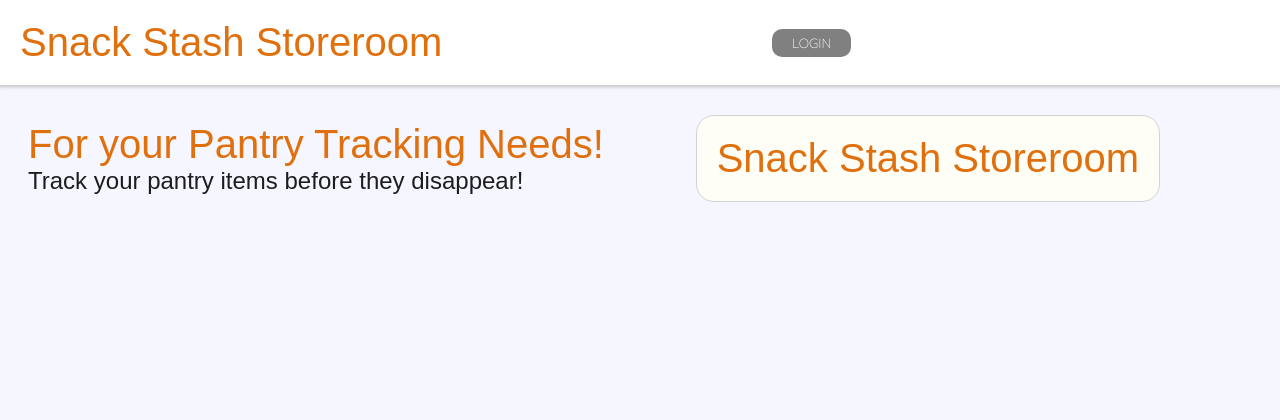
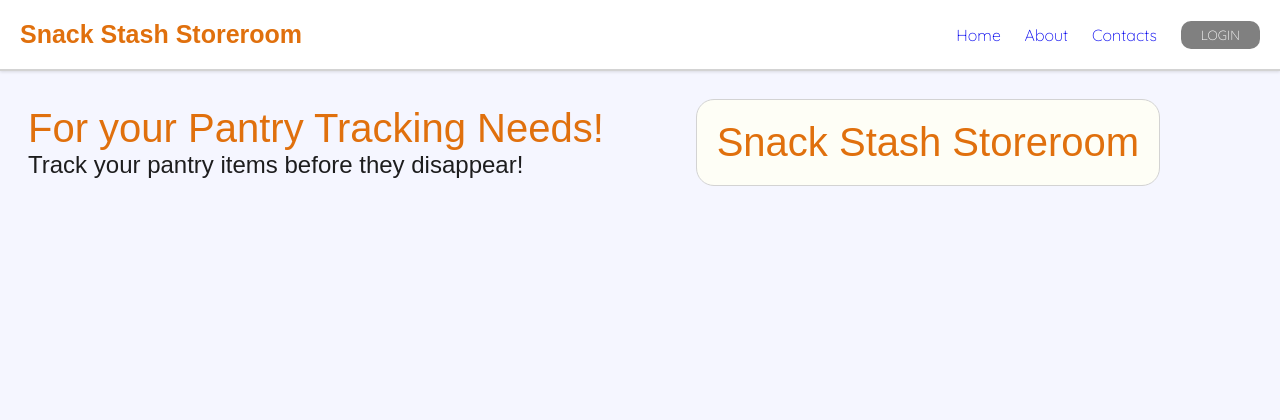
Before and after one commit to snowfluk3/ACIT-2911, a Flask app: page / in a window 1280 px wide. Shown: the top 420 px of the page. Run offline with Flask 3, Linux system fonts and the light colour scheme; some libraries are stand-ins or nearby versions; some web fonts are replaced.

Commit message:
Adjusting layout nav bar

```diff
--- a/app/static/styles.css
+++ b/app/static/styles.css
@@ -83,7 +83,7 @@ body {
 nav {
     position: sticky;
     display: grid;
-    grid-template-columns: auto 1fr 1fr;
+    grid-template-columns: auto auto;
     align-items: center;
     padding: var(--paddingbar);
 
@@ -154,28 +154,21 @@ footer {
     display: grid;
     grid-auto-flow: column;
     justify-content: right;
-    gap: 10%;
+    align-items: center;
+    gap: 4%;
     list-style: none;
 }
 
-.login-links {
+.logo {
     display: grid;
     grid-auto-flow: column;
-    justify-content: right;
+    justify-content: left;
     align-items: center;
-    gap: 20px;
-    list-style: none;
 }
 
-    .login-links li {
-        position: relative;
-        display: inline-block;
-    }
-
-    .login-links p {
-        text-decoration-line: underline;
-        text-decoration-thickness: 1px;
+    .logo p {
         font-weight: bold;
+        font-size: 25px;
     }
 
 .h1 {
--- a/app/templates/layout.html
+++ b/app/templates/layout.html
@@ -23,14 +23,31 @@
 
                 {% if current_user.is_authenticated %}
 
-                <li class="quicksand-regular"><p>{{ current_user.username }}</p></li>
+                <li><a href="#" class="quicksand-regular">Pantry</a></li>
+                <li><a href="#" class="quicksand-regular">Recipes</a></li>
+                <li><a href="#" class="quicksand-regular">Ingredients</a></li>
+
+
                 <li>
-                    <form method="POST" action="{{ url_for('auth.logout') }}">
-                        <button type="submit" class="quicksand-regular">Logout</button>
-                    </form>
+                    <details class="dropdown">
+                        <summary class="quicksand-regular">{{ current_user.username }}</summary>
+                        <div class="dropdown-menu">
+                            <a class="quicksand-regular">Pantry</a>
+                            <a class="quicksand-regular">Recipes</a>
+                            <a class="quicksand-regular">Ingredients</a>
+                            <form method="POST" action="{{ url_for('auth.logout') }}">
+                                <button type="submit" class="quicksand-regular">Logout</button>
+                            </form>
+                        </div>
+                    </details>
                 </li>
 
                 {% else %}
+
+                <li class="quicksand-regular"><a href="#">Home</a></li>
+                <li class="quicksand-regular"><a href="#">About</a></li>
+                <li class="quicksand-regular"><a href="#">Contacts</a></li>
+
                 <div id="overlay" class="overlay"
                     hx-on:click="document.getElementById('login-popup').classList.remove('show');
                                 document.getElementById('register-popup').classList.remove('show');
@@ -119,8 +136,7 @@
                     </form>
                 </div>
 
-            {% endif %}
-
+                {% endif %}
             </ul>
         </nav>
 
```
